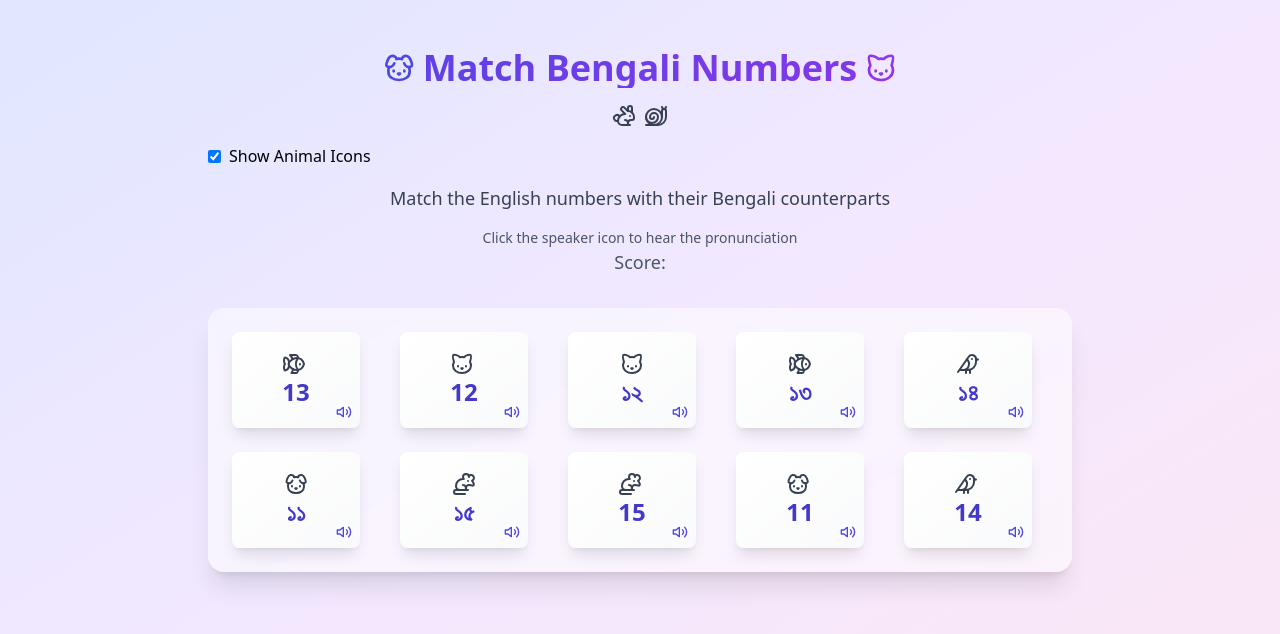
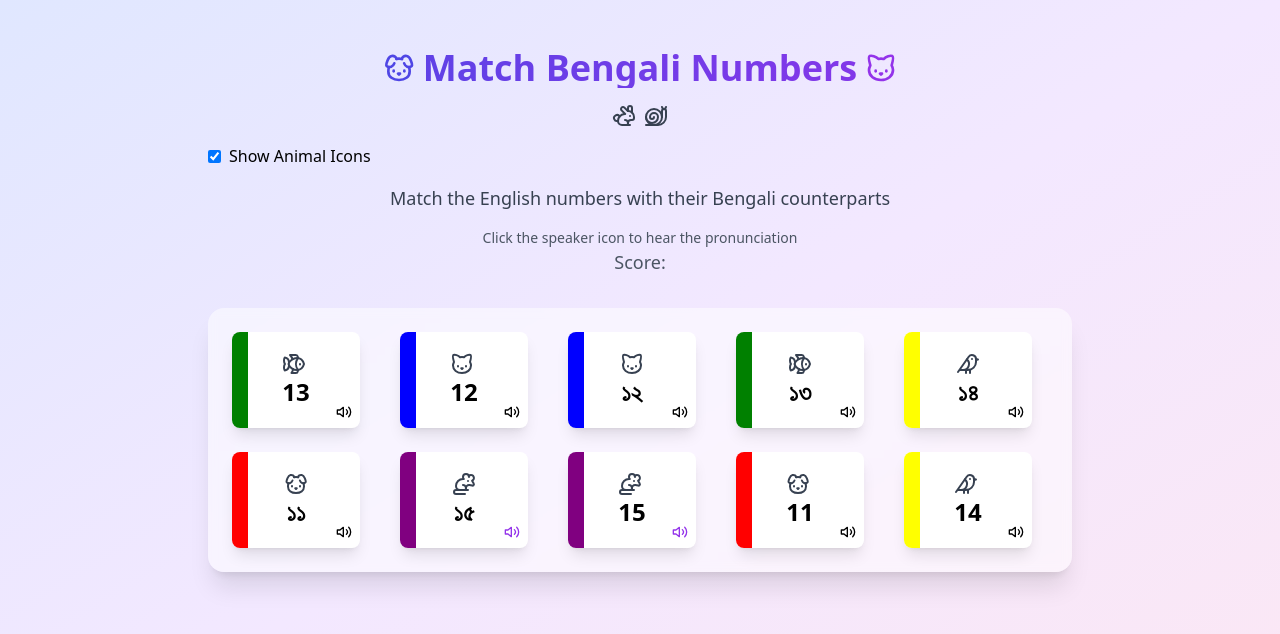
Before and after one commit to nadimtuhin/BanglaABC123, a React (Vite) app: page / in a window 1280 px wide. Shown: the top 634 px of the page. Built offline with nearby package versions, Linux system fonts and the light colour scheme.

Commit message:
Added animal icons and color to the cards

```diff
--- a/src/components/Card.tsx
+++ b/src/components/Card.tsx
@@ -9,6 +9,7 @@ interface CardProps {
       pronunciation?: string;
       type: "english" | "bengali";
       animalIcon?: React.ElementType;
+      color?: string; // Added color prop
     }
 
     export function Card({
@@ -19,6 +20,7 @@ export function Card({
       isMatched,
       pronunciation,
       type,
+      color = "indigo", // Default color if not provided
     }: CardProps) {
       const playPronunciation = () => {
         if (pronunciation) {
@@ -40,35 +42,38 @@ export function Card({
           onClick={handleClick}
           className={`
             relative w-32 h-24 rounded-lg transition-all duration-300 text-2xl font-bold
-        transform hover:scale-105
+            transform ${isSelected ? 'scale-110' : 'hover:scale-105'}
             ${
               isMatched
-            ? "bg-gradient-to-br from-green-200 to-green-300 cursor-default shadow-inner"
+                ? `cursor-default shadow-inner`
                 : "hover:shadow-xl cursor-pointer shadow-lg"
             }
             ${
               isSelected
-            ? "bg-gradient-to-br from-blue-300 to-blue-400 text-white border-2 border-blue-500"
+                ? `bg-white border-5 border-${color}-500`
                 : isMatched
-            ? "text-green-700"
-            : "bg-gradient-to-br from-white to-gray-50 text-indigo-700 hover:from-indigo-50 hover:to-indigo-100"
+                ? `bg-white opacity-75`
+                : `bg-white hover:bg-gray-100`
             }
-        ${isMatched ? "opacity-75" : "opacity-100"}
           `}
           disabled={isMatched}
         >
+          <div
+            className="absolute left-0 top-0 w-4 h-full rounded-l-lg"
+            style={{ backgroundColor: color }}
+          ></div>
           <div className="flex flex-col items-center justify-center h-full">
             <span>
               {animalIcon &&
                 React.createElement(animalIcon, {
-              className: "w-6 h-6 text-gray-700",
+                  className: `w-6 h-6 ${isSelected ? `text-${color}-600` : 'text-gray-700'}`,
                 })}{" "}
               {content}
             </span>
             {pronunciation && (
               <Volume2
                 size={16}
-            className="absolute bottom-2 right-2 text-indigo-600"
+                className={`absolute bottom-2 right-2 text-${color}-600`}
               />
             )}
           </div>
--- a/src/components/GameBoard.tsx
+++ b/src/components/GameBoard.tsx
@@ -153,6 +153,7 @@
              onClick={() => handleCardClick(index)}
              pronunciation={card.pronunciation}
              type={card.type}
+             color={card.color}
              animalIcon={showAnimalIcons ? card.animalIcon : undefined}
            />
          ))}
```
Lines whose indentation alone changed are shown as unchanged.
